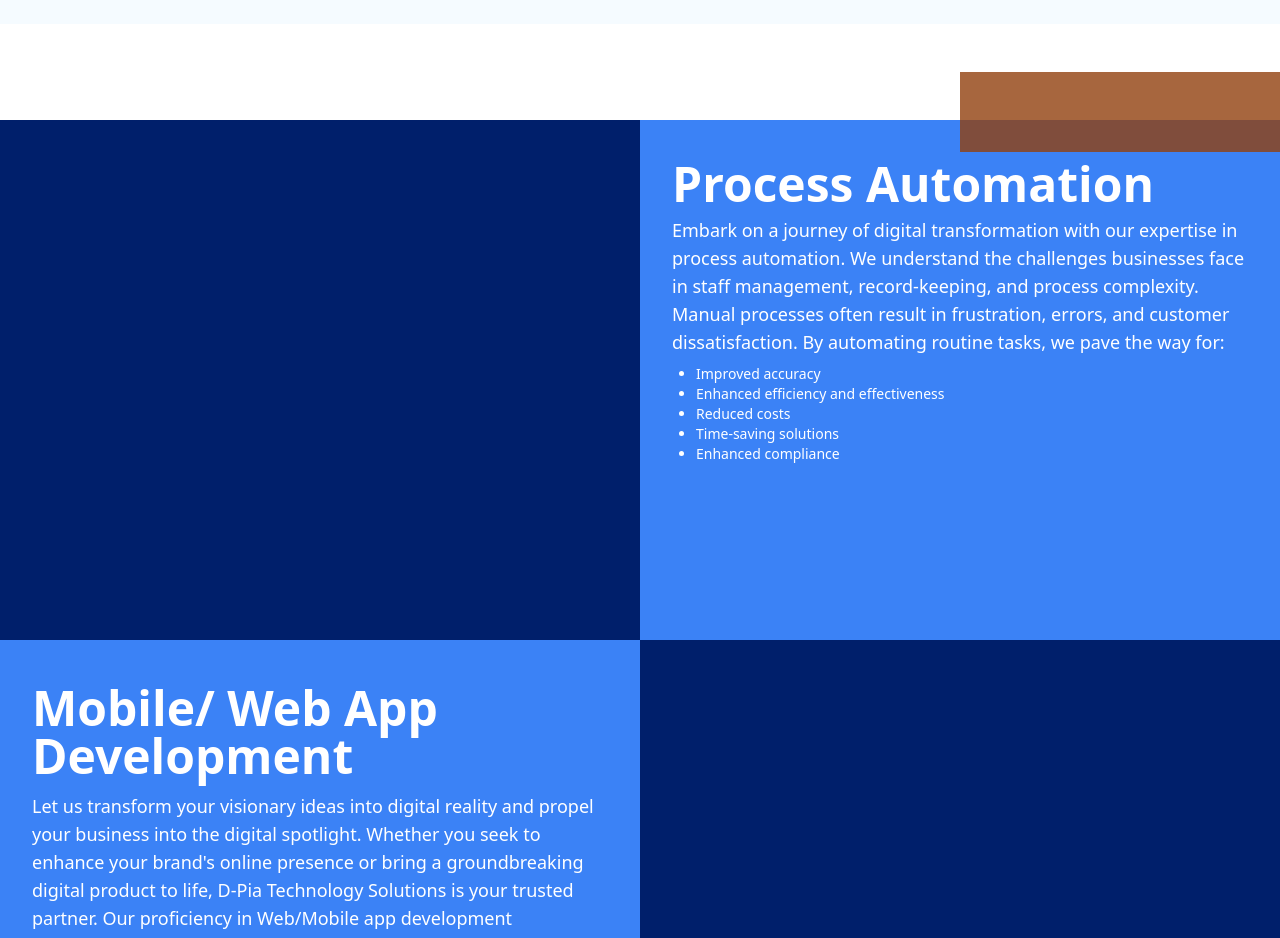
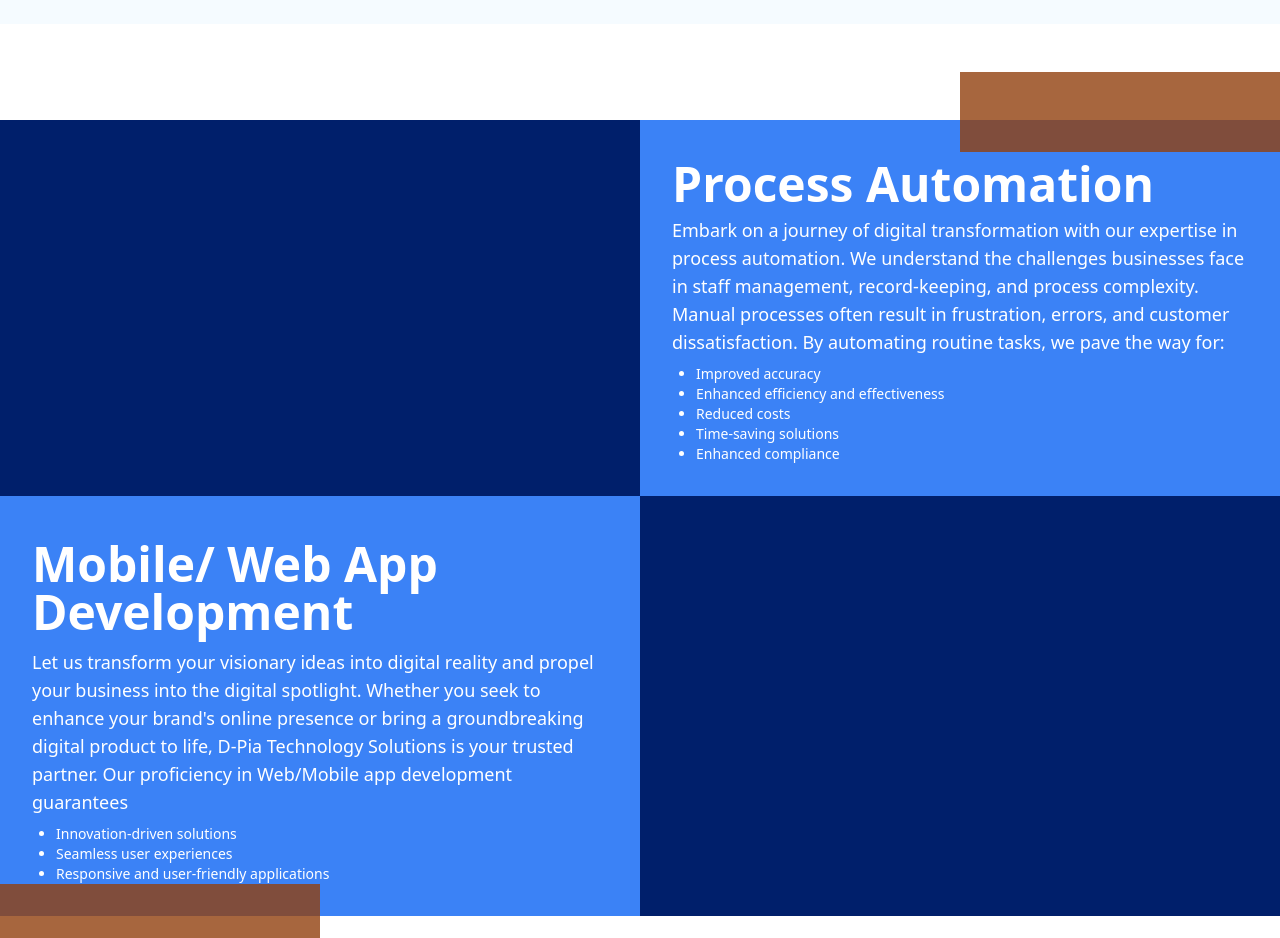
Before and after one commit to sarahannie/D-Pia, a React (Vite) app: page /what-we-do/technology-solutions in a window 1280 px wide. Shown: the part 480-1418 px from the top of the page. Built offline with nearby package versions, Linux system fonts and the light colour scheme; a web font is replaced by a local one.

Commit message:
fix: grid style in portfolio and technology solutions

```diff
--- a/src/pages/Portfolio.page/index.jsx
+++ b/src/pages/Portfolio.page/index.jsx
@@ -19,9 +19,10 @@ export default function PortfolioPage() {
 				</div>
 			</section>
 			<section className='my-12 lg:my-24'>
-				<div className=''>
-					<div className='flex items-center w-full bg-blue-500 lg:relative h-[65vh]'>
-						<div className='bg-[#001F6B] h-full w-1/2 bottom-0 hidden md:block'></div>
+				<div>
+					<div className='flex items-stretch w-full bg-blue-500 lg:relative h-fit'>
+						<div className='flex w-full'>
+							<div className='bg-[#001F6B] w-1/2 hidden md:flex md:flex-col'></div>
 							<div className='right-0 w-full h-full p-4 bg-blue-500 lg:relative lg:p-8 md:w-1/2'>
 								<div className='h-[10vh] absolute -top-12 right-0 hidden xl:block bg-amber-800/80 w-80'></div>
 								<div className='text-white'>
@@ -32,14 +33,16 @@ export default function PortfolioPage() {
 										DeProcure stands as an end-to-end digital procurement suite meticulously designed to streamline and enhance the entire procurement process. From Vendor Pre-qualification/Onboarding to Vendor Payment Processing, DeProcure ensures a seamless journey. It boasts robust features, including Vendor Document Management, Vendor Performance Management, Staff Requisition Management, Order Fulfillment, Tendering and Bidding, Procurement Committee Meeting Management, and more. DeProcure is your comprehensive solution for efficient and effective procurement operations.
 									</p>
 									<div>
-									<button className='bg-[#C4320A] w-60 mx-auto xl:w-36 font-semibold py-3 text-xl xl:mx-0 rounded-md ' >
+										<button className='bg-[#C4320A] w-60 mx-auto xl:w-36 font-semibold py-3 text-xl xl:mx-0 rounded-md'>
 											Explore
 										</button>
 									</div>
 								</div>
 							</div>
 						</div>
-					<div className='flex items-center w-full bg-blue-500 lg:relative h-[65vh]'>
+					</div>
+					<div className='flex items-stretch w-full bg-blue-500 lg:relative h-fit'>
+						<div className='flex w-full'>
 							<div className='right-0 w-full h-full p-4 bg-blue-500 lg:relative lg:p-8 md:w-1/2'>
 								<div className='text-white'>
 									<h2 className='w-3/4 my-3 text-3xl font-bold lg:font-semibold lg:text-5xl'>
@@ -49,16 +52,18 @@ export default function PortfolioPage() {
 										A learning organization is a thriving organization. With our Learning Management System (LMS), we empower you to deploy e-learning courses tailored to your organization&apos;s unique needs. Whether you&apos;re looking to make in-house content accessible as a paid e-learning course or seeking to deploy personalized e-learning portals, our LMS is your gateway to fostering continuous learning within your organization.
 									</p>
 									<div>
-									<button className='bg-[#C4320A] w-60 mx-auto xl:w-36 font-semibold py-3 text-xl xl:mx-0 rounded-md '>
+										<button className='bg-[#C4320A] w-60 mx-auto xl:w-36 font-semibold py-3 text-xl xl:mx-0 rounded-md'>
 											Explore
 										</button>
 									</div>
 								</div>
 							</div>
-						<div className='bg-[#001F6B] h-full w-1/2 bottom-0 hidden md:block'></div>
+							<div className='bg-[#001F6B] w-1/2 hidden md:flex md:flex-col'></div>
 						</div>
-					<div className='flex items-center w-full bg-blue-500 lg:relative h-[65vh]'>
-						<div className='bg-[#001F6B] h-full w-1/2 bottom-0 hidden md:block'></div>
+					</div>
+					<div className='flex items-stretch w-full bg-blue-500 lg:relative h-fit'>
+						<div className='flex w-full'>
+							<div className='bg-[#001F6B] w-1/2 hidden md:flex md:flex-col'></div>
 							<div className='right-0 w-full h-full p-4 bg-blue-500 lg:relative lg:p-8 md:w-1/2'>
 								<div className='h-[10vh] absolute -top-12 right-0 hidden xl:block bg-amber-800/80 w-80'></div>
 								<div className='text-white'>
@@ -69,7 +74,7 @@ export default function PortfolioPage() {
 										Productivity is the heartbeat of organizational success, and Pract+ Enterprise is the pulse that keeps it strong. This innovative solution enables managers to effortlessly track tasks assigned to their teams and monitor team members&apos; productivity. Tasks seamlessly link to company goals, making goal alignment a breeze. Recognizing and rewarding employees, along with facilitating peer reviews, is simplified through our intuitive point system. Pract+ Enterprise is your ally in achieving and surpassing organizational productivity goals.
 									</p>
 									<div>
-									<button className='bg-[#C4320A] w-60 mx-auto xl:w-36 font-semibold py-3 text-xl xl:mx-0 rounded-md '>
+										<button className='bg-[#C4320A] w-60 mx-auto xl:w-36 font-semibold py-3 text-xl xl:mx-0 rounded-md'>
 											Explore
 										</button>
 									</div>
@@ -77,7 +82,9 @@ export default function PortfolioPage() {
 							</div>
 						</div>
 					</div>
+				</div>
 			</section>
+
 			<section className='flex flex-col items-center justify-center pt-8 lg:pt-16 px-4 xl:px-40 mb-8 text-[#0B4A6F]'>
 				<div className='flex flex-col items-center w-full text-sm text-center'>
 					<p className='text-sm font-bold text-orange-600'>
--- a/src/pages/What-We-Do/pages/TechnologySolutions/index.jsx
+++ b/src/pages/What-We-Do/pages/TechnologySolutions/index.jsx
@@ -19,10 +19,11 @@ export default function TechnologySolutions() {
         </div>
       </section>
       <section className='my-12 lg:my-24'>
-        <div className=''>
-          <div className='flex items-center w-full bg-blue-500 lg:relative h-[65vh]'>
-            <div className='bg-[#001F6B] h-full w-1/2 bottom-0 hidden md:block'></div>
-            <div className='right-0 w-full h-full p-4 bg-blue-500 lg:relative lg:p-8 md:w-1/2'>
+        <div>
+          <div className='flex items-stretch w-full bg-blue-500 lg:relative'>
+            <div className='flex w-full'>
+              <div className='bg-[#001F6B] w-1/2 hidden md:flex md:flex-col'></div>
+              <div className='w-full p-4 bg-blue-500 lg:relative lg:p-8 md:w-1/2'>
                 <div className='h-[10vh] absolute -top-12 right-0 hidden xl:block bg-amber-800/80 w-80'></div>
                 <div className='text-white'>
                   <h2 className='my-2 text-3xl font-bold lg:font-semibold lg:text-5xl'>
@@ -46,8 +47,10 @@ export default function TechnologySolutions() {
                 </div>
               </div>
             </div>
-          <div className='flex items-center w-full bg-blue-500 lg:relative h-[65vh]'>
-            <div className='right-0 w-full h-full p-4 bg-blue-500 lg:relative lg:p-8 md:w-1/2'>
+          </div>
+          <div className='flex items-stretch w-full bg-blue-500 lg:relative'>
+            <div className='flex w-full'>
+              <div className='w-full p-4 bg-blue-500 lg:relative lg:p-8 md:w-1/2'>
                 <div className='h-[10vh] lg:absolute lg:-bottom-12 left-0 hidden xl:block bg-amber-800/80 w-80'></div>
                 <div className='text-white'>
                   <h2 className='w-3/4 my-3 text-3xl font-bold lg:font-semibold lg:text-5xl'>
@@ -68,10 +71,13 @@ export default function TechnologySolutions() {
                   </ul>
                 </div>
               </div>
-            <div className='bg-[#001F6B] h-full w-1/2 bottom-0 hidden md:block'></div>
+              <div className='bg-[#001F6B] w-1/2 hidden md:flex md:flex-col'></div>
+            </div>
           </div>
         </div>
       </section>
+
+
       <section className='lg:mt-28'>
         <div className='flex flex-col flex-wrap items-center justify-between px-4 space-y-10 md:px-20 xl:px-40 xl:flex-row'>
           <div className='text-[#0B4A6F] flex flex-col xl:block space-y-4'>
```
Lines whose indentation alone changed are shown as unchanged.
